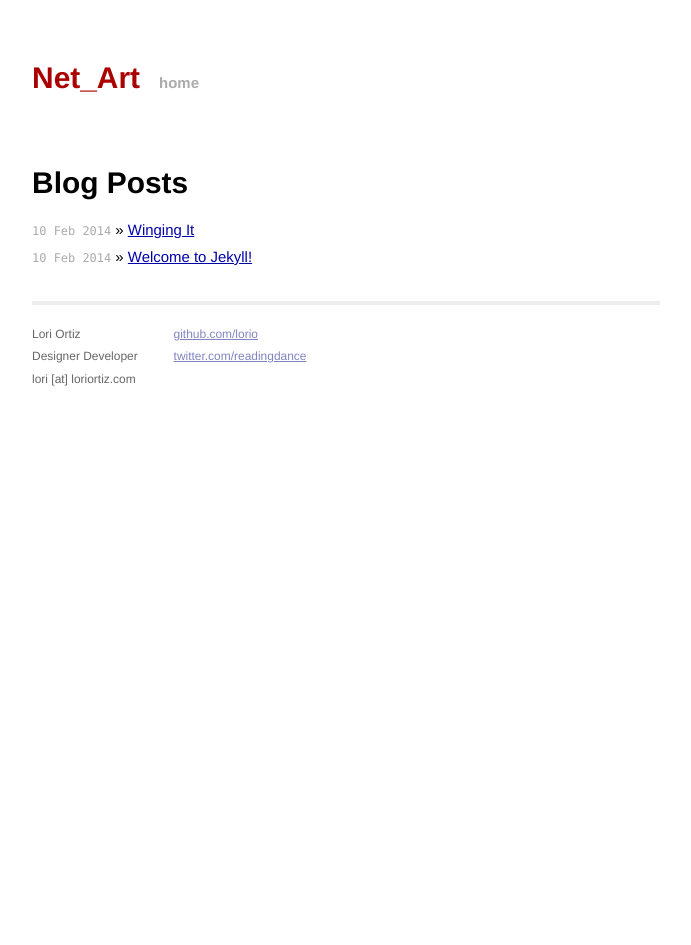
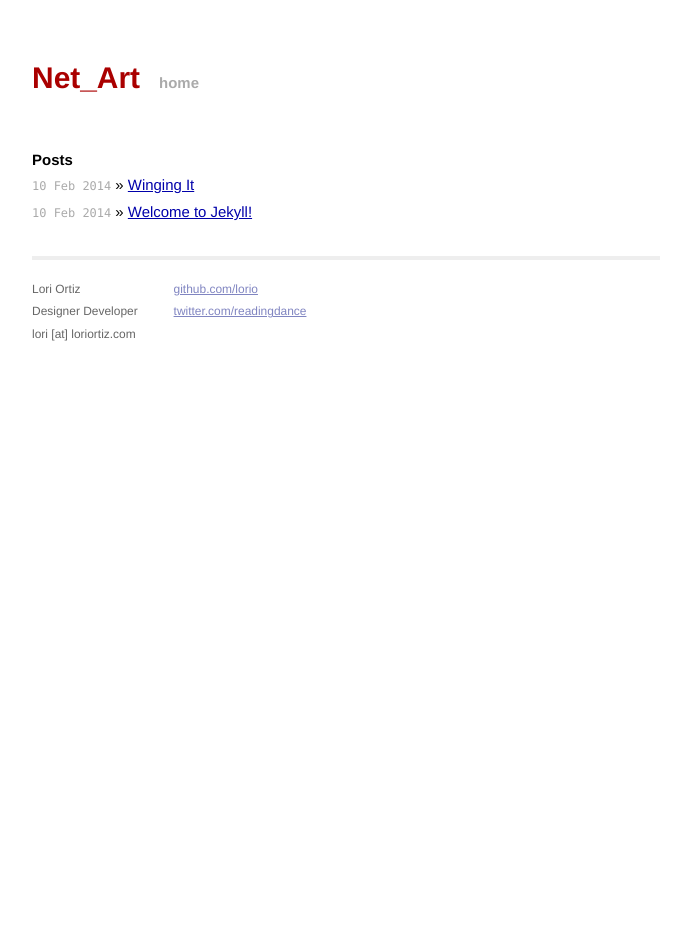
Before and after one commit to lorio/blog, a Jekyll site: the page built from index.html, in a window 1280 px wide. Shown: the whole page, without its empty margins (294-985 px from the left). Built offline with Jekyll 4.4.1, drawn with Linux system fonts in a browser that asks for light colours.

Commit message:
Style tweaks

```diff
--- a/_sass/screen.scss
+++ b/_sass/screen.scss
@@ -280,5 +280,5 @@ table {
 		width: 18em;
 	}
 }
-p a { @include link-colors($normal, $hover, $active, $visited, $focus) }
+p a, li a { @include link-colors($normal, $hover, $active, $visited, $focus) }
 body {font-size: normal;}
--- a/index.html
+++ b/index.html
@@ -4,7 +4,7 @@ title: Your New Jekyll Site
 ---
 
 <div id="home">
-  <h1>Blog Posts</h1>
+  <h2>Posts</h2>
   <ul class="posts">
     {% for post in site.posts %}
       <li><span>{{ post.date | date_to_string }}</span> &raquo; <a href="{{ site.baseurl }}{{ post.url }}">{{ post.title }}</a></li>
```
Also changed, not shown: 2 other files.
